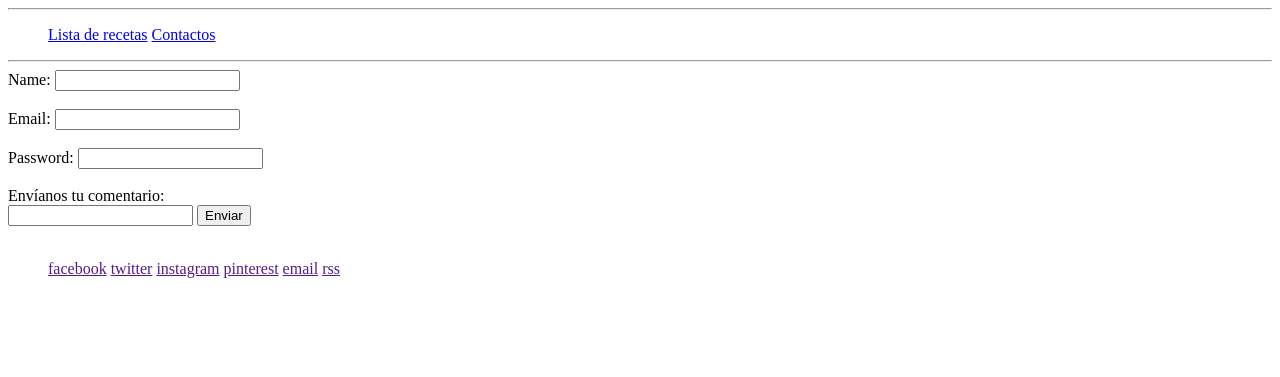
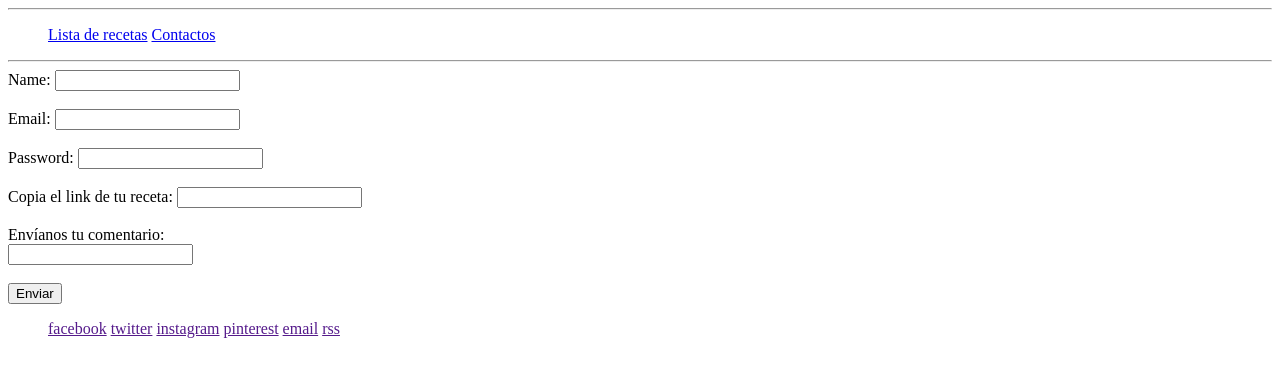
Before and after one commit to alanmarcos7e5/MARCOS_ALAN_DAMR1A, a plain HTML site: page contacto/contacto.html in a window 1280 px wide. Shown: the part 139-516 px from the top of the page. Drawn offline with Linux system fonts and the light colour scheme; files that its build step writes are made by us from their sources.

Commit message:
finHTML_v2

```diff
--- a/contacto/contacto.html
+++ b/contacto/contacto.html
@@ -34,9 +34,11 @@ APELLIDOS:
             <input type="email" name="email" id="email"><br><br>
             <label for="password">Password:</label>
             <input type="password" name="password" id="password"><br><br>
+            <label for="url">Copia el link de tu receta: </label>
+            <input type="url" name="url" id="url"><br><br>
             <label for="comment">Envíanos tu comentario:</label><br>
-            <input class="comment" type="text" name="comment" id="comment">
-            <input type="submit" value="Enviar"><br><br>
+            <input class="comment" type="text" name="comment" id="comment"><br><br>
+            <input type="submit" value="Enviar">
      </form>
      <form action=""></form>
 
```
